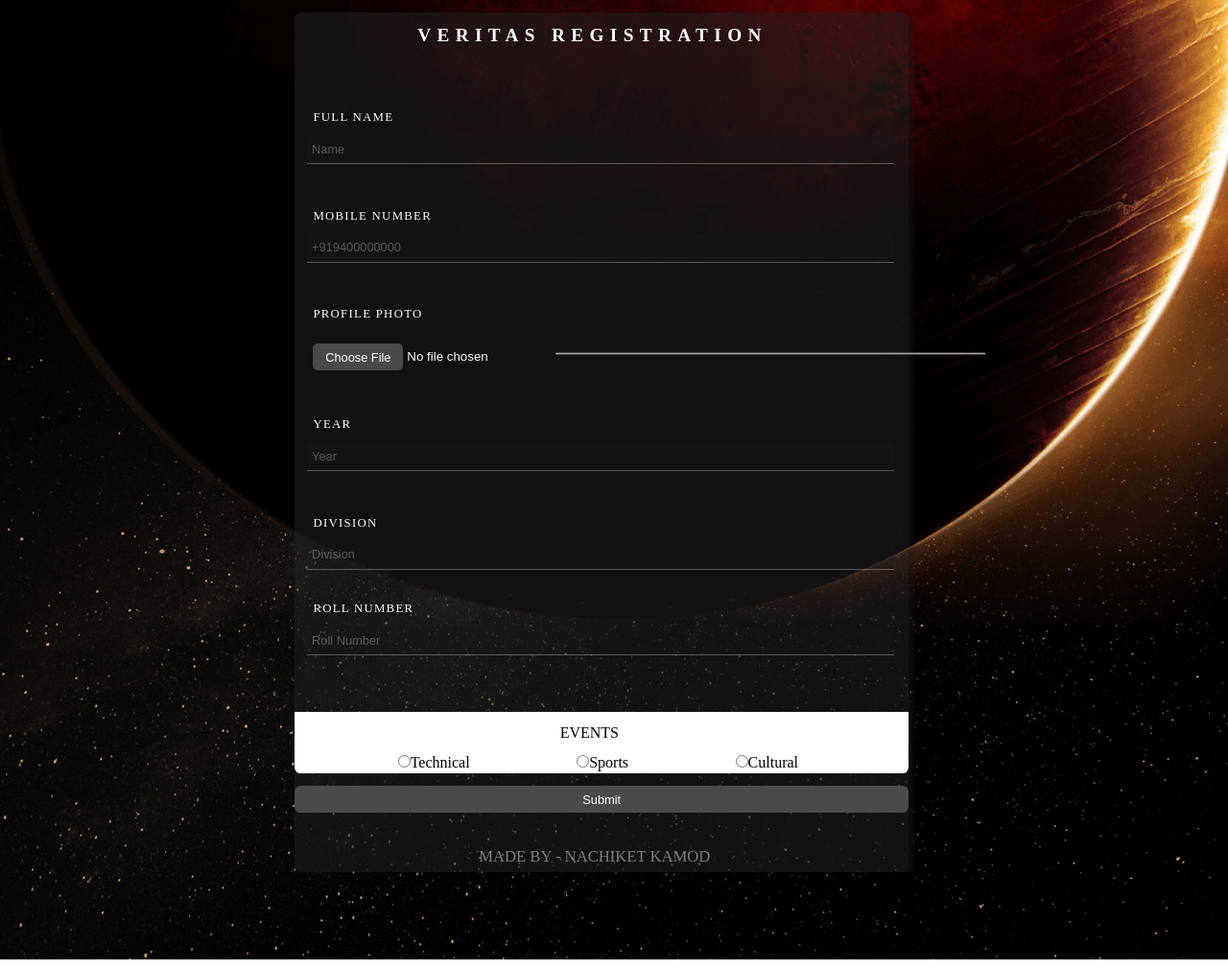
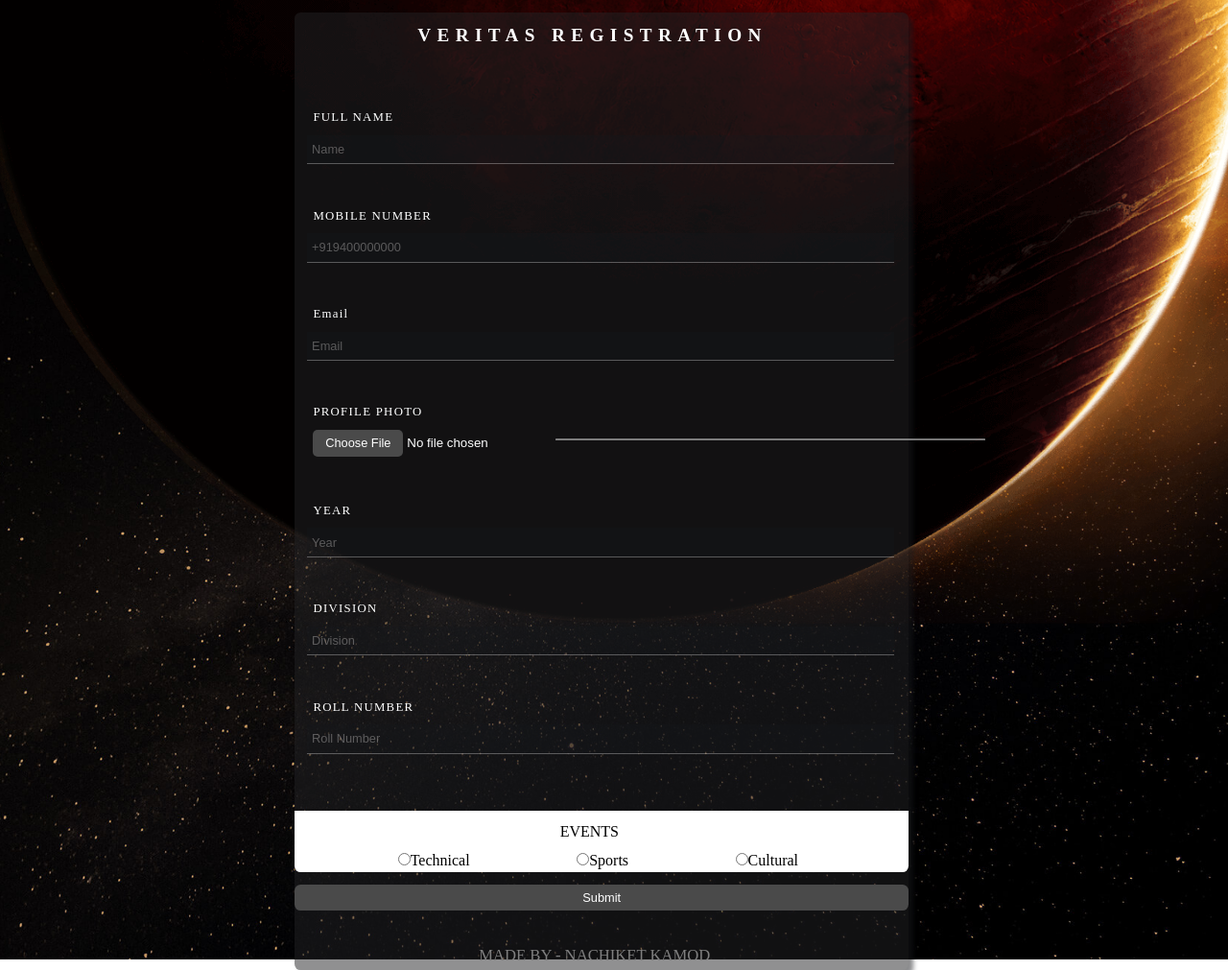
Before and after one commit to nachikamod/VERITAS-FORMS, a plain HTML site: page registration_q43gr34b3248b3184bt0rb24.html in a window 1280 px wide. Shown: the whole page at 96% size. Before the commit the page ends 909 px from the top, so only its background shows below. Drawn offline with nearby package versions, Linux system fonts and the light colour scheme.

Commit message:
Email is added
email added

```diff
--- a/index.js
+++ b/index.js
@@ -62,6 +62,7 @@ function submitData(){
   var gotYear = document.getElementById("year-participant").value;
   var gotDivision = document.getElementById("division-participant").value;
   var gotRollNo = document.getElementById("roll-no-participant").value;
+  var gotEmail = document.getElementById("email-participant").value;
 
 
   if (gotName.length > "5" && gotMobile.length > "8" && gotYear.length > "1" && gotDivision.length > "0" && gotRollNo > "0") {
@@ -72,6 +73,7 @@ function submitData(){
     database.child("year").set(gotYear);
     database.child("division").set(gotDivision);
     database.child("roll_no").set(gotRollNo);
+    database.child("email").set(gotEmail);
     database.child("event").set(gotEvent);
 
     database.on('child_added', function(data){
--- a/registration_q43gr34b3248b3184bt0rb24.html
+++ b/registration_q43gr34b3248b3184bt0rb24.html
@@ -30,6 +30,10 @@
         <p class="number-hint">MOBILE NUMBER</p>
         <div class="number-input">
           <input type="text" placeholder="+919400000000" id="contact-participant">
+        </div>
+        <p class="email-hint">Email</p>
+        <div class="email-input">
+          <input type="text" placeholder="Email" id="email-participant">
         </div>
         <p class="photo-hint">PROFILE PHOTO</p>
         <div class="pic-upload">
--- a/style.css
+++ b/style.css
@@ -269,7 +269,7 @@ body.ready .mars__planet {
   border-radius: 0.5vw;
   margin-left: 24vw;
   width: 50vw;
-  height: 70vw;
+  height: 78vw;
 }
 
 
@@ -279,7 +279,7 @@ body.ready .mars__planet {
   border-radius: 0.5vw;
   margin-left: 24vw;
   width: 50vw;
-  height: 45vw;
+  height: 78vw;
 }
 
 .header-reg{
@@ -293,6 +293,15 @@ body.ready .mars__planet {
   margin-top: 1vw;
   font-size: 1.5vw;
   letter-spacing: 0.5vw;
+}
+
+.name-hint{
+  letter-spacing: 0.1vw;
+  position: absolute;
+  font-size: 1vw;
+  color: white;
+  margin-top: 8vw;
+  margin-left:1.5vw;
 }
 
 .name-input input{
@@ -329,12 +338,13 @@ body.ready .mars__planet {
   color: grey;
 }
 
-.name-hint{
+
+.number-hint{
   letter-spacing: 0.1vw;
   position: absolute;
   font-size: 1vw;
   color: white;
-  margin-top: 8vw;
+  margin-top: 16vw;
   margin-left:1.5vw;
 }
 
@@ -372,16 +382,11 @@ body.ready .mars__planet {
   color: grey;
 }
 
-.number-hint{
-  letter-spacing: 0.1vw;
-  position: absolute;
-  font-size: 1vw;
-  color: white;
-  margin-top: 16vw;
-  margin-left:1.5vw;
-}
 
-.photo-hint{
+
+/*Email here*/
+
+.email-hint{
   letter-spacing: 0.1vw;
   position: absolute;
   font-size: 1vw;
@@ -390,12 +395,58 @@ body.ready .mars__planet {
   margin-left:1.5vw;
 }
 
+.email-input input{
+  position: absolute;
+  background-color: #17181c;
+  opacity: 0.3;
+  border-top: 0;
+  border-left: 0;
+  border-right: 0;
+  margin-top: 26vw;
+  height: 1.5vw;
+  padding: 0.4vw;
+  width: 94%;
+  margin-right: 1vw;
+  margin-left: 1vw;
+  font-size: 1vw;
+  outline: 0;
+  border-bottom: 0.1vw solid white;
+  font-color: white;
+  color: white;
+}
+
+.email-input input:focus{
+  opacity: 1;
+  border-bottom: 0.1vw solid grey;
+}
+
+.email-input input::-webkit-input-placeholder{
+  font-size: 1vw;
+  color: white;
+}
+
+.email-input input:focus::-webkit-input-placeholder{
+  color: grey;
+}
+
+
+/*End*/
+
+.photo-hint{
+  letter-spacing: 0.1vw;
+  position: absolute;
+  font-size: 1vw;
+  color: white;
+  margin-top: 32vw;
+  margin-left:1.5vw;
+}
+
 .pic-upload{
     letter-spacing: 0.1vw;
     position: absolute;
     font-size: 1vw;
     color: white;
-    margin-top: 27vw;
+    margin-top: 34vw;
     margin-left:1.5vw;
     font-size: 1vw;
 }
@@ -420,12 +471,14 @@ body.ready .mars__planet {
   height: 0.2vw;
 }
 
-.year-container p{
+
+.year-hint{
+  letter-spacing: 0.1vw;
   position: absolute;
+  font-size: 1vw;
   color: white;
-  margin-left: 1.5vw;
-  margin-top: 33vw;
-  letter-spacing: 0.1vw;
+  margin-top: 40vw;
+  margin-left:1.5vw;
 }
 
 .year-input input{
@@ -435,7 +488,7 @@ body.ready .mars__planet {
   border-top: 0;
   border-left: 0;
   border-right: 0;
-  margin-top: 35vw;
+  margin-top: 42vw;
   height: 1.5vw;
   padding: 0.4vw;
   width: 94%;
@@ -462,12 +515,12 @@ body.ready .mars__planet {
   color: grey;
 }
 
-.year-hint{
+.div-hint{
   letter-spacing: 0.1vw;
   position: absolute;
   font-size: 1vw;
   color: white;
-  margin-top: 33vw;
+  margin-top: 48vw;
   margin-left:1.5vw;
 }
 
@@ -478,7 +531,7 @@ body.ready .mars__planet {
   border-top: 0;
   border-left: 0;
   border-right: 0;
-  margin-top: 43vw;
+  margin-top: 50vw;
   height: 1.5vw;
   padding: 0.4vw;
   width: 94%;
@@ -505,12 +558,12 @@ body.ready .mars__planet {
   color: grey;
 }
 
-.div-hint{
+.rollNo-hint{
   letter-spacing: 0.1vw;
   position: absolute;
   font-size: 1vw;
   color: white;
-  margin-top: 41vw;
+  margin-top: 56vw;
   margin-left:1.5vw;
 }
 
@@ -521,7 +574,7 @@ body.ready .mars__planet {
   border-top: 0;
   border-left: 0;
   border-right: 0;
-  margin-top: 50vw;
+  margin-top: 58vw;
   height: 1.5vw;
   padding: 0.4vw;
   width: 94%;
@@ -548,19 +601,12 @@ body.ready .mars__planet {
   color: grey;
 }
 
-.rollNo-hint{
-  letter-spacing: 0.1vw;
-  position: absolute;
-  font-size: 1vw;
-  color: white;
-  margin-top: 48vw;
-  margin-left:1.5vw;
-}
+
 
 .events{
   position: absolute;
   background-color: white;
-  margin-top:57vw;
+  margin-top:65vw;
   width: 100%;
   border: 0;
   height: 5vw;
@@ -579,7 +625,7 @@ body.ready .mars__planet {
 .footer-div{
   position: absolute;
   margin-left: 15vw;
-  margin-top: 68vw;
+  margin-top: 76vw;
   color: grey;
   font-size: 1.3vw;
 }
@@ -589,7 +635,7 @@ body.ready .mars__planet {
   position: absolute;
   padding-top: 0.5vw;
   padding-bottom: 0.5vw;
-  margin-top: 63vw;
+  margin-top: 71vw;
   border: 0;
   border-radius: 0.5vw;
   background-color: #4A4A4A;
```
Also changed, not shown: idCard.html (+1 -0 lines).
